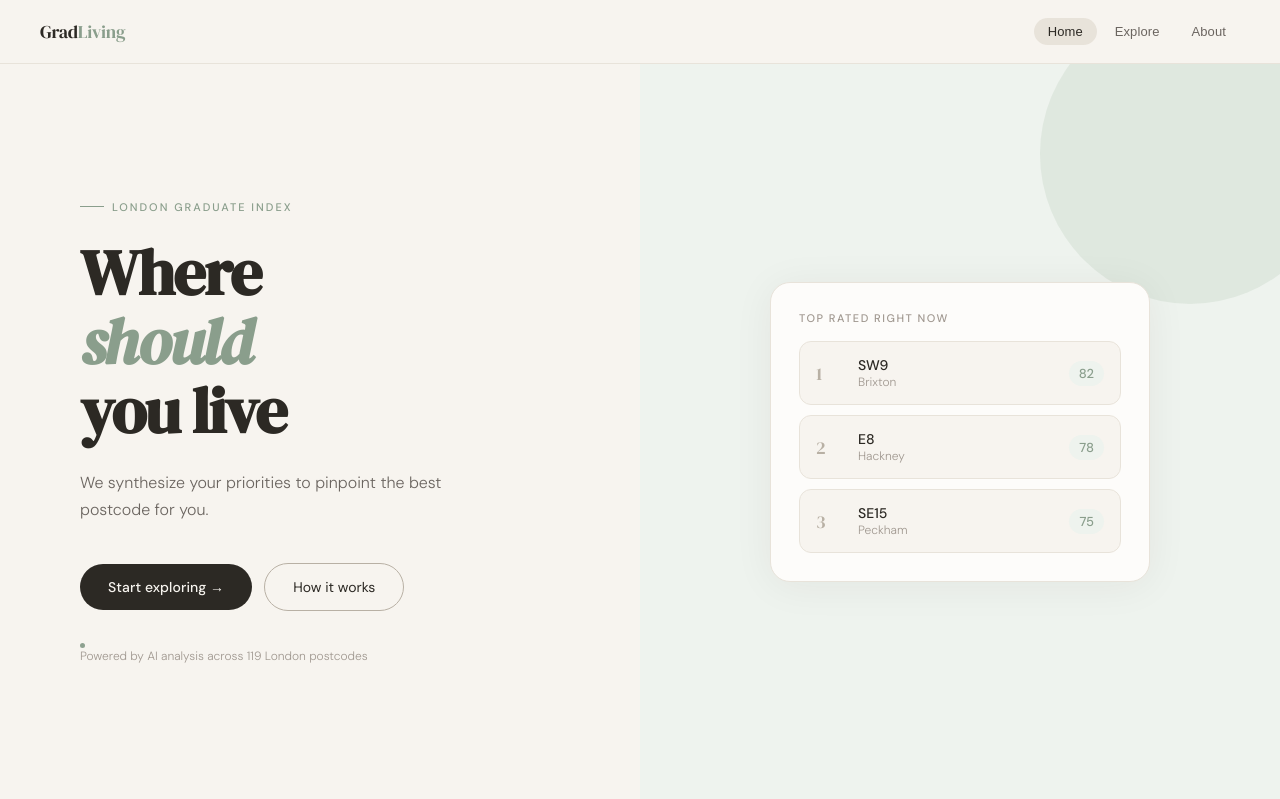
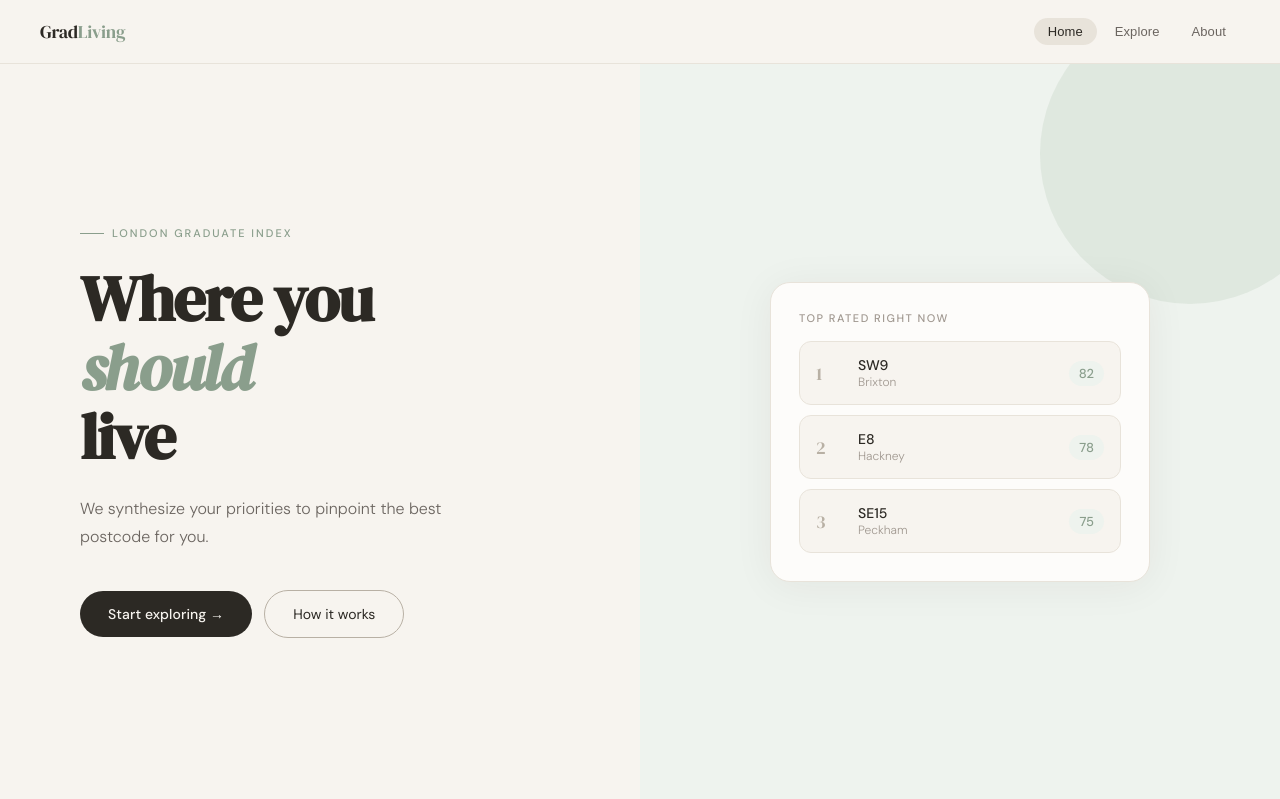
Before and after one commit to 26dec4y62/hackathon2026, a React (Vite) app: page / in a window 1280 px wide. Shown: the top 799 px of the page. Built offline with nearby package versions, Linux system fonts and the light colour scheme.

Commit message:
Update hero title text and remove AI info

```diff
--- a/src/App.jsx
+++ b/src/App.jsx
@@ -761,7 +761,7 @@ function HomePage({ onNavigate }) {
         <div className="hero-left">
           <div className="hero-eyebrow">London Graduate Index</div>
           <h1 className="hero-title">
-            Where<br/><em>should</em><br/>you live
+            Where you<br/><em>should</em><br/>live
           </h1>
           <p className="hero-body">
             We synthesize your priorities to pinpoint the best postcode for you.
@@ -774,8 +774,6 @@ function HomePage({ onNavigate }) {
               How it works
             </button>
           </div>
-          <div className="ai-dot" style={{width:5,height:5,borderRadius:'50%',background:'var(--sage)',display:'inline-block',marginTop:32,marginRight:6,animation:'pulse 2s infinite'}}></div>
-          <span style={{fontSize:12,color:'var(--ink-faint)',fontWeight:300}}>Powered by AI analysis across 119 London postcodes</span>
         </div>
         <div className="hero-right">
           <div className="hero-map-card">
```
